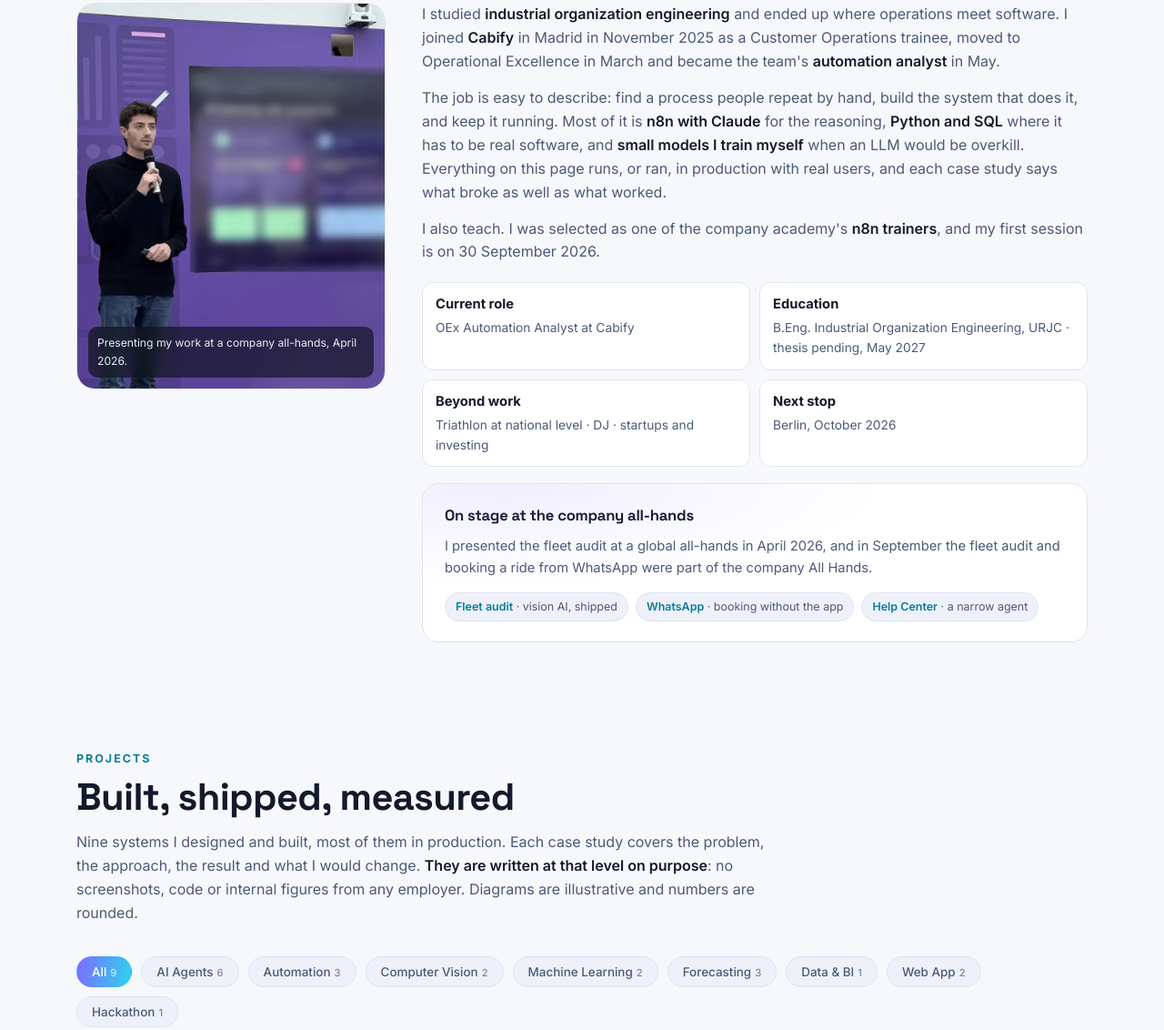
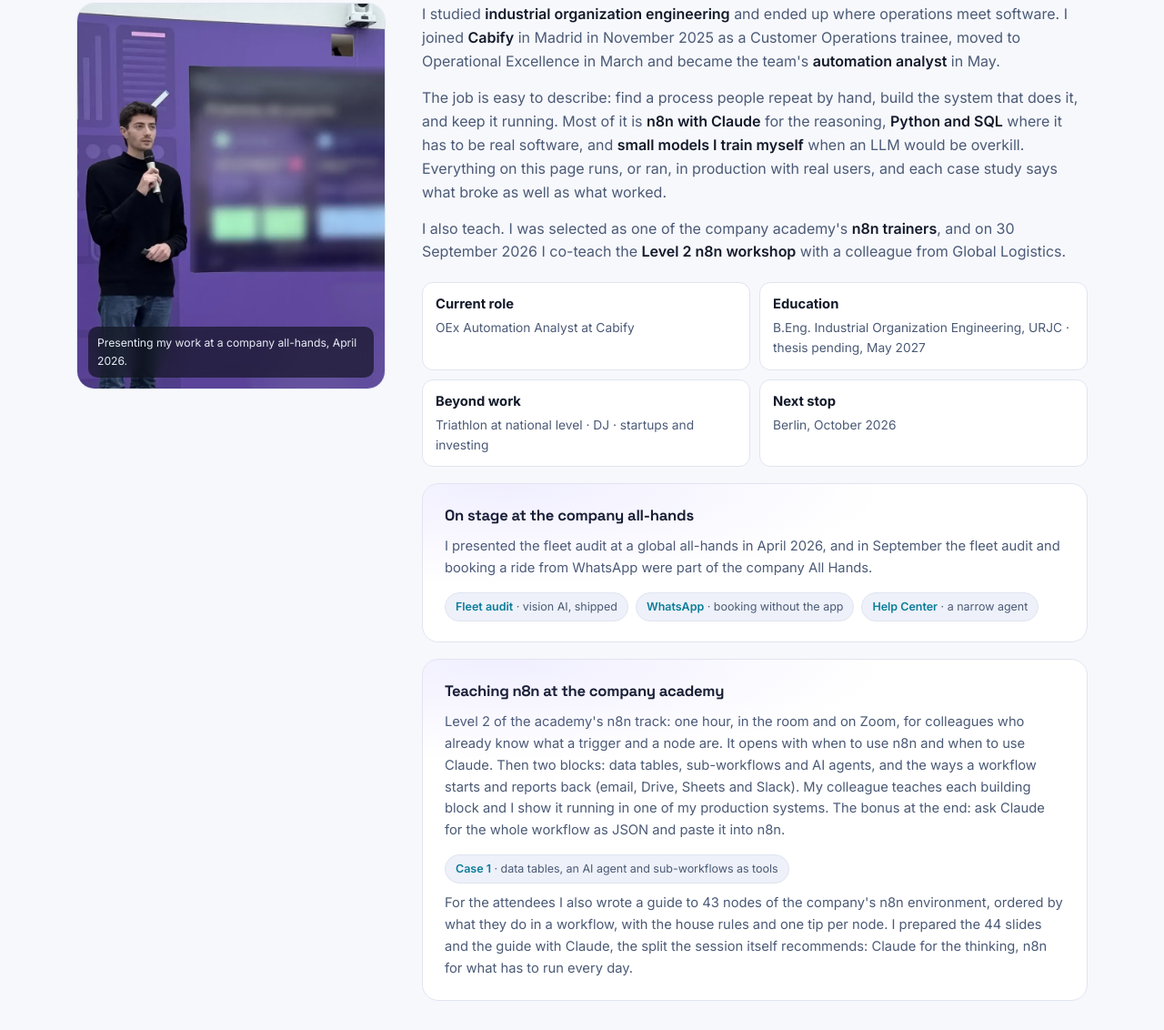
Before and after one commit to mathieutellene/mathieutellene.github.io, a plain HTML site: page index.html in a window 1280 px wide. Shown: the part 966-2098 px from the top of the page at 91% size. Drawn offline with Linux system fonts and the light colour scheme.

Commit message:
Home: teaching n8n at the company academy

```diff
--- a/index.html
+++ b/index.html
@@ -68,7 +68,7 @@
     <div class="about reveal">
       <p>I studied <b>industrial organization engineering</b> and ended up where operations meet software. I joined <b>Cabify</b> in Madrid in November 2025 as a Customer Operations trainee, moved to Operational Excellence in March and became the team's <b>automation analyst</b> in May.</p>
       <p>The job is easy to describe: find a process people repeat by hand, build the system that does it, and keep it running. Most of it is <b>n8n with Claude</b> for the reasoning, <b>Python and SQL</b> where it has to be real software, and <b>small models I train myself</b> when an LLM would be overkill. Everything on this page runs, or ran, in production with real users, and each case study says what broke as well as what worked.</p>
-      <p>I also teach. I was selected as one of the company academy's <b>n8n trainers</b>, and my first session is on 30 September 2026.</p>
+      <p>I also teach. I was selected as one of the company academy's <b>n8n trainers</b>, and on 30 September 2026 I co-teach the <b>Level 2 n8n workshop</b> with a colleague from Global Logistics.</p>
       <div class="facts">
         <div class="fact"><b>Current role</b>OEx Automation Analyst at Cabify</div>
         <div class="fact"><b>Education</b>B.Eng. Industrial Organization Engineering, URJC · thesis pending, May 2027</div>
@@ -79,6 +79,12 @@
         <h3>On stage at the company all-hands</h3>
         <p>I presented the fleet audit at a global all-hands in April 2026, and in September the fleet audit and booking a ride from WhatsApp were part of the company All Hands.</p>
         <div class="kb"><a href="work/fleet-audit.html"><b>Fleet audit</b> · vision AI, shipped</a><a href="work/whatsapp-agent.html"><b>WhatsApp</b> · booking without the app</a><a href="work/help-center-agent.html"><b>Help Center</b> · a narrow agent</a></div>
+      </div>
+      <div class="spotlight">
+        <h3>Teaching n8n at the company academy</h3>
+        <p>Level 2 of the academy's n8n track: one hour, in the room and on Zoom, for colleagues who already know what a trigger and a node are. It opens with when to use n8n and when to use Claude. Then two blocks: data tables, sub-workflows and AI agents, and the ways a workflow starts and reports back (email, Drive, Sheets and Slack). My colleague teaches each building block and I show it running in one of my production systems. The bonus at the end: ask Claude for the whole workflow as JSON and paste it into n8n.</p>
+        <div class="kb"><a href="work/whatsapp-agent.html"><b>Case 1</b> · data tables, an AI agent and sub-workflows as tools</a></div>
+        <p style="margin-top:10px">For the attendees I also wrote a guide to 43 nodes of the company's n8n environment, ordered by what they do in a workflow, with the house rules and one tip per node. I prepared the 44 slides and the guide with Claude, the split the session itself recommends: Claude for the thinking, n8n for what has to run every day.</p>
       </div>
     </div>
   </div>
@@ -177,7 +183,7 @@
         <li>Own automation and AI for Spanish operations: fleet quality, conversational agents, integrations, KPI monitoring and forecasting.</li>
         <li><b>20+ n8n workflows</b> in production, plus a few Python services the team relies on every day.</li>
         <li>The fleet audit became business as usual in September 2026 and is run by the local teams.</li>
-        <li>Selected as an n8n trainer for the company academy.</li>
+        <li>Selected as an n8n trainer for the company academy: co-teaching the Level 2 workshop on 30 September 2026, built on two of my production workflows, with a 43-node guide to the company's n8n environment.</li>
       </ul>
     </div>
     <div class="tl-item reveal">
```
